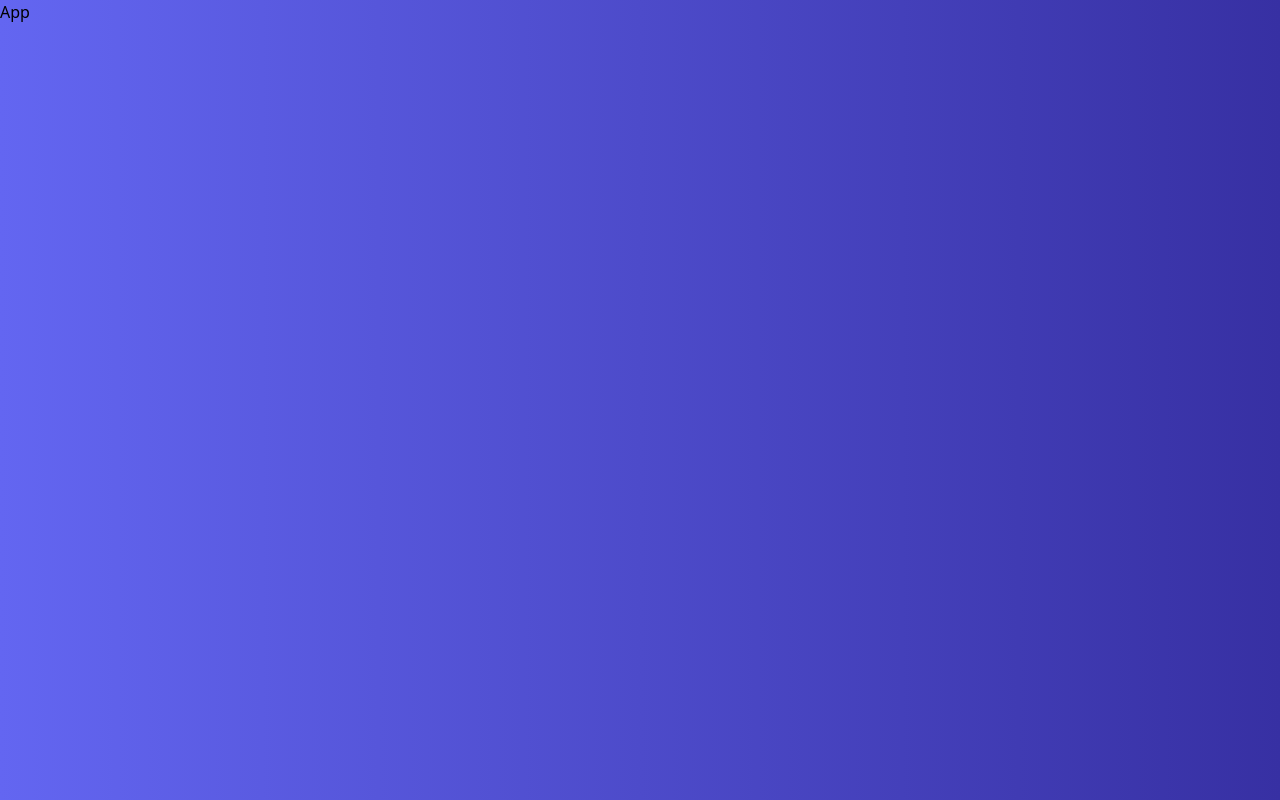
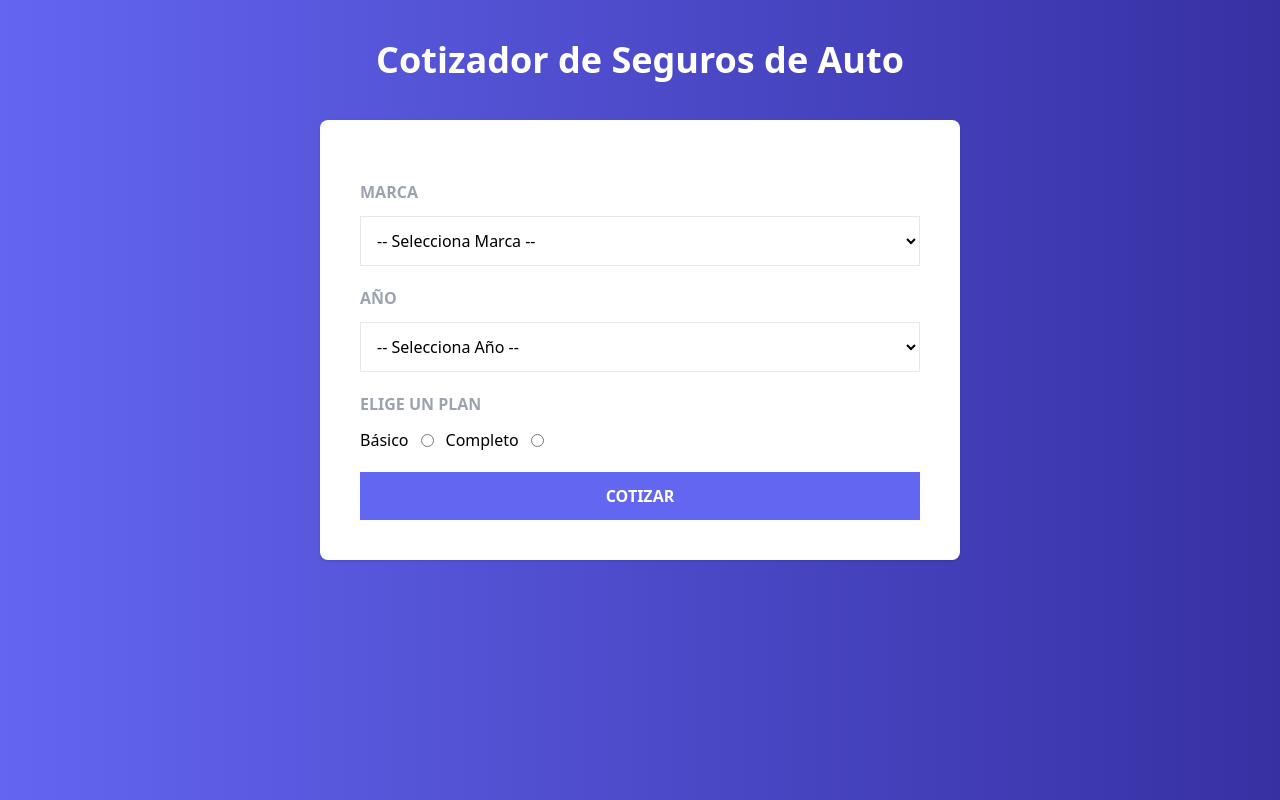
Before and after one commit to armandoltx/cotizador-seguros-contextAPI, a React (Vite) app: page / in a window 1280 px wide. Built offline with nearby package versions, Linux system fonts and the light colour scheme.

Commit message:
307. Creando el Formulario

```diff
--- a/src/App.jsx
+++ b/src/App.jsx
@@ -1,9 +1,9 @@
-
+import AppSeguro from "./compoments/AppSeguro"
 
 function App() {
 
   return (
-    <h1>App</h1>
+    <AppSeguro />
   )
 }
 
--- /dev/null
+++ b/src/compoments/AppSeguro.jsx
@@ -0,0 +1,17 @@
+import Formulario from "./Formulario"
+
+const AppSeguro = () => {
+  return (
+    <>
+      <header className="my-10">
+        <h1 className="text-white text-center text-4xl font-black">Cotizador de Seguros de Auto</h1>
+      </header>
+
+      <main className="bg-white md:w-2/3 lg:w-2/4 mx-auto shadow rounded-lg p-10">
+        <Formulario />
+      </main>
+    </>
+  )
+}
+
+export default AppSeguro
--- /dev/null
+++ b/src/compoments/Formulario.jsx
@@ -0,0 +1,81 @@
+import { Fragment } from 'react'
+import { MARCAS, YEARS, PLANES } from '../constants'
+
+const Formulario = () => {
+
+  return (
+    <>
+      <form
+      >
+        <div className="my-5">
+          <label className="block mb-3 font-bold text-gray-400 uppercase">
+            Marca
+          </label>
+          <select
+            name="marca"
+            className="w-full p-3 bg-white border border-gray-200"
+          >
+            <option value="">-- Selecciona Marca --</option>
+            {MARCAS.map(marca => (
+              <option
+                key={marca.id}
+                value={marca.id}
+              >
+                {marca.nombre}
+              </option>
+            ))}
+          </select>
+        </div>
+
+        <div className="my-5">
+          <label className="block mb-3 font-bold text-gray-400 uppercase">
+            Año
+          </label>
+          <select
+            name="year"
+            className="w-full p-3 bg-white border border-gray-200"
+              >
+              <option value="">-- Selecciona Año --</option>
+
+              {YEARS.map(year => (
+                  <option
+                      key={year}
+                      value={year}
+                  >
+                      {year}
+                  </option>
+              ))}
+            </select>
+        </div>
+
+        <div className="my-5">
+          <label className="block mb-3 font-bold text-gray-400 uppercase">
+            Elige un Plan
+          </label>
+          <div className='flex gap-3 items-center'>
+            {PLANES.map(plan => (
+              <Fragment key={plan.id}>
+                <label>
+                  {plan.nombre}
+                </label>
+                <input
+                  type="radio"
+                  name="plan"
+                  value={plan.id}
+                />
+              </Fragment>
+            ))}
+          </div>
+        </div>
+        <input
+          type="submit"
+          className='w-full bg-indigo-500 hover:bg-indigo-600 transition-colors text-white cursor-pointer p-3 uppercase font-bold'
+          value="Cotizar"
+        />
+
+      </form>
+    </>
+  )
+}
+
+export default Formulario
--- /dev/null
+++ b/src/constants/index.js
@@ -0,0 +1,16 @@
+export const MARCAS = [
+  { id: 1, nombre: "Europeo" },
+  { id: 2, nombre: "Americano" },
+  { id: 3, nombre: "Asíatico" },
+];
+
+const YEARMAX = new Date().getFullYear();
+export const YEARS = Array.from(
+  new Array(20),
+  (valor, index) => YEARMAX - index
+);
+
+export const PLANES = [
+  { id: 1, nombre: "Básico" },
+  { id: 2, nombre: "Completo" },
+];
```
